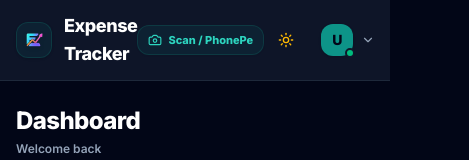
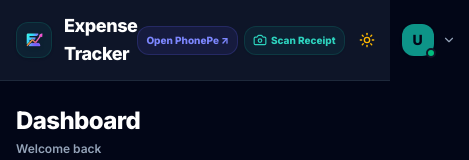
Before and after one commit to shreyas494/expense-tracker, a React (Vite) app in the folder frontend/: page / in a window 390 px wide. Shown: the top 160 px of the page, 469 px wide, since content can reach past the window. Built offline with nearby package versions, Linux system fonts and the light colour scheme; no server answers.

Commit message:
feat(navbar/phonepe): add explicit Open PhonePe ↗ deep-link button in top navigation bar

```diff
--- a/frontend/src/components/Navbar.jsx
+++ b/frontend/src/components/Navbar.jsx
@@ -203,13 +203,21 @@ const Navbar = ({user: propUser, onLogout, theme, toggleTheme}) => {
                     className="hidden"
                   />
                   <button
+                    onClick={() => { window.location.href = "phonepe://" }}
+                    className="px-2 sm:px-3 py-1.5 sm:py-2 text-[10px] sm:text-xs font-extrabold rounded-xl bg-indigo-500/10 text-indigo-600 dark:text-indigo-400 hover:bg-indigo-500/20 transition-all cursor-pointer flex items-center gap-1 border border-indigo-500/20 shadow-xs shrink-0"
+                    title="Launch PhonePe App directly on your phone"
+                  >
+                    <span>Open PhonePe ↗</span>
+                  </button>
+
+                  <button
                     onClick={() => fileInputRef.current?.click()}
                     disabled={isUploading}
-                    className="px-2.5 sm:px-3.5 py-1.5 sm:py-2 text-[11px] sm:text-xs font-extrabold rounded-xl bg-teal-500/10 text-teal-600 dark:text-teal-400 hover:bg-teal-500/20 transition-all cursor-pointer flex items-center gap-1.5 border border-teal-500/20 shadow-xs shrink-0"
-                    title="Scan Receipt Photo or PhonePe Screenshot"
+                    className="px-2 sm:px-3 py-1.5 sm:py-2 text-[10px] sm:text-xs font-extrabold rounded-xl bg-teal-500/10 text-teal-600 dark:text-teal-400 hover:bg-teal-500/20 transition-all cursor-pointer flex items-center gap-1 border border-teal-500/20 shadow-xs shrink-0"
+                    title="Scan Receipt Photo or Screenshot"
                   >
-                    <Camera className="w-3.5 h-3.5 sm:w-4 sm:h-4" />
-                    <span className="inline font-extrabold">{isUploading ? 'Scanning...' : 'Scan / PhonePe'}</span>
+                    <Camera className="w-3.5 h-3.5" />
+                    <span className="inline font-extrabold">{isUploading ? 'Scanning...' : 'Scan Receipt'}</span>
                   </button>
 
                   <button
```
